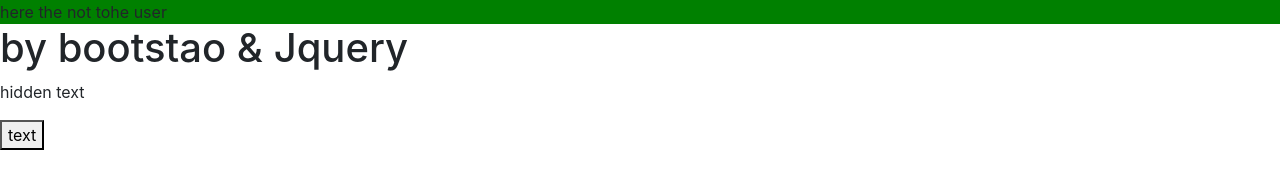
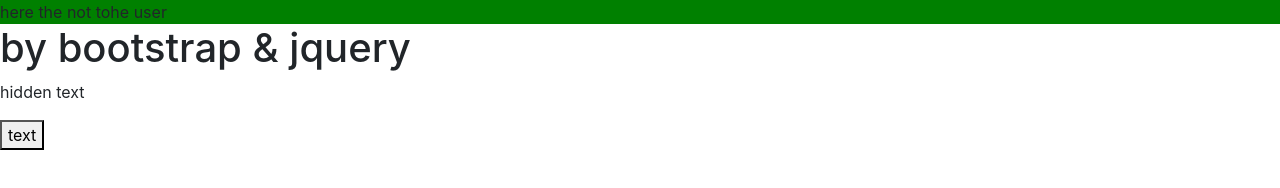
Before and after one commit to aaldossary/new, a plain HTML site: page index.html in a window 1280 px wide. Drawn offline with nearby package versions, Linux system fonts and the light colour scheme.

Commit message:
Update index.html

```diff
--- a/index.html
+++ b/index.html
@@ -20,7 +20,7 @@
 <div id="close-btn">
 
 
-  <h1> by bootstao & Jquery </h1>
+  <h1> by bootstrap & jquery </h1>
  <p> hidden text</p>
 
 <button> text </button>
```
